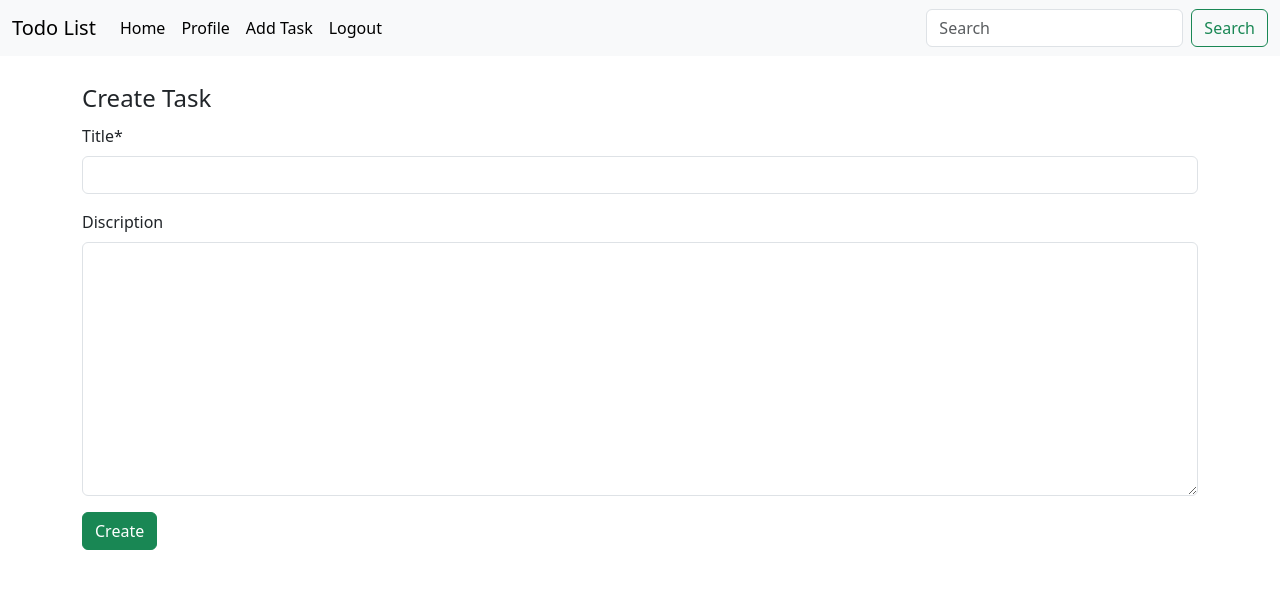
After one commit to ashifthekkupuram/todo-list, a Django app: page /task-create/ in a window 1280 px wide. The commit adds this page. Shown: the top 589 px of the page. Run offline with Django 4.2, Linux system fonts and the light colour scheme; a user stored in the database is signed in; some libraries are stand-ins or nearby versions.

Commit message:
made creating tasks form

```diff
--- /dev/null
+++ b/base/templates/base/task_form.html
@@ -0,0 +1,11 @@
+{% extends 'index.html' %}
+{% load crispy_forms_tags %}
+{% block title %}Create Task{% endblock title %}
+{% block content %}
+<form method="POST">
+    {% csrf_token %}
+    <legend>Create Task</legend>
+    {{ form | crispy }}
+    <button type="submit" class="btn btn-success">Create</button>
+</form>
+{% endblock content %}
--- a/base/urls.py
+++ b/base/urls.py
@@ -1,7 +1,8 @@
 from django.urls import path
-from .views import HomeView,TaskView
+from .views import HomeView,TaskView,TaskCreate
 
 urlpatterns = [
     path('',HomeView.as_view(),name='home'),
-    path('task/<int:pk>',TaskView.as_view(),name='task'),
+    path('task/<int:pk>/',TaskView.as_view(),name='task'),
+    path('task-create/',TaskCreate.as_view(),name='task-create'),
 ]
--- a/base/views.py
+++ b/base/views.py
@@ -1,6 +1,7 @@
-from typing import Any
+from django.urls import reverse_lazy
 from django.shortcuts import render
-from django.views.generic import ListView,DetailView
+
+from django.views.generic import ListView,DetailView, CreateView
 from django.contrib.auth.mixins import LoginRequiredMixin, UserPassesTestMixin
 from .models import Task
 
@@ -33,3 +34,14 @@ class TaskView(LoginRequiredMixin, UserPassesTestMixin, DetailView):
             return True
         else:
             return False
+
+class TaskCreate(LoginRequiredMixin, CreateView):
+    model = Task
+    fields = ['title', 'discription']
+    success_url = reverse_lazy('home')
+
+    def form_valid(self, form):
+        task = form.save(commit=False)
+        task.author = self.request.user
+        task.save()
+        return super(TaskCreate, self).form_valid(form)
--- a/templates/nav.html
+++ b/templates/nav.html
@@ -14,7 +14,7 @@
             <a class="nav-link active" aria-current="page" href="{% url 'home' %}">Profile</a>
           </li>
           <li class="nav-item">
-            <a class="nav-link active" aria-current="page" href="{% url 'home' %}">Add Task</a>
+            <a class="nav-link active" aria-current="page" href="{% url 'task-create' %}">Add Task</a>
           </li>
           <li class="nav-item">
             <a class="nav-link active" aria-current="page" href="{% url 'logout' %}">Logout</a>
```
Also changed, not shown: db.sqlite3.
